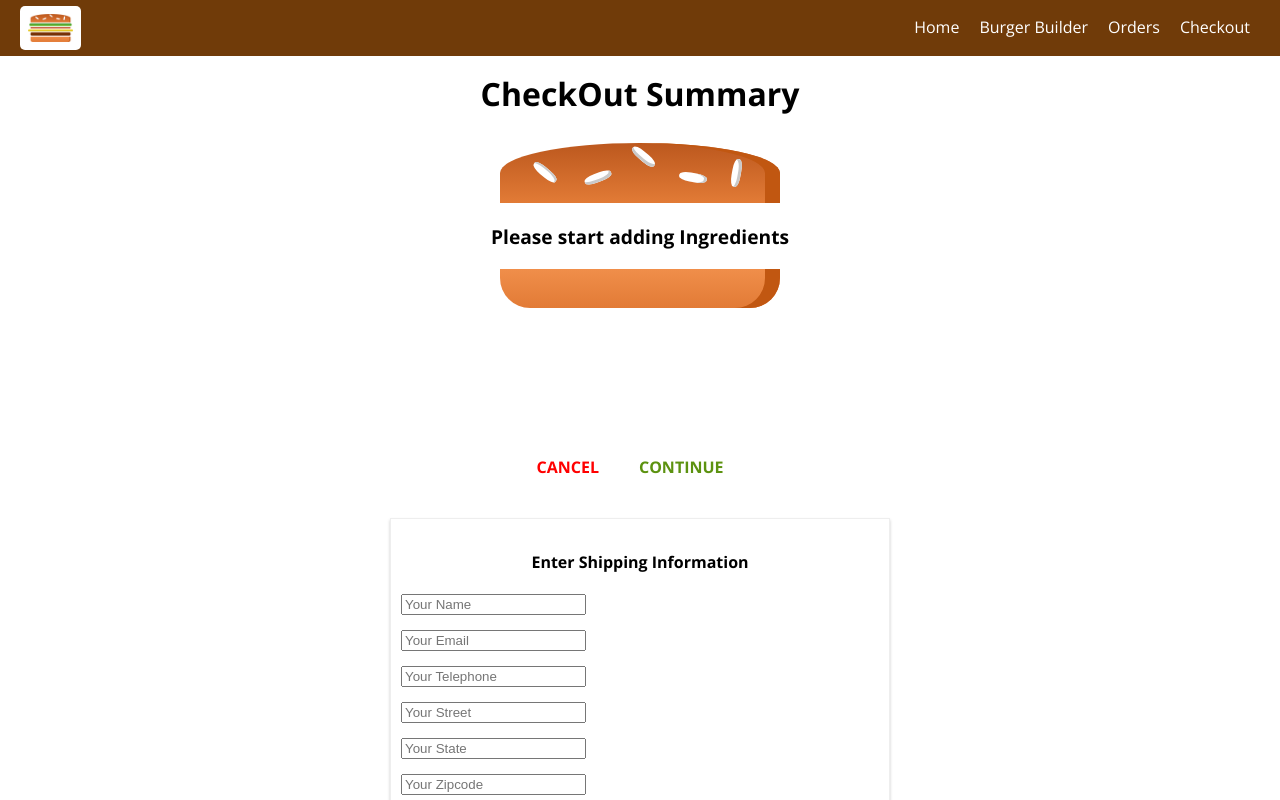
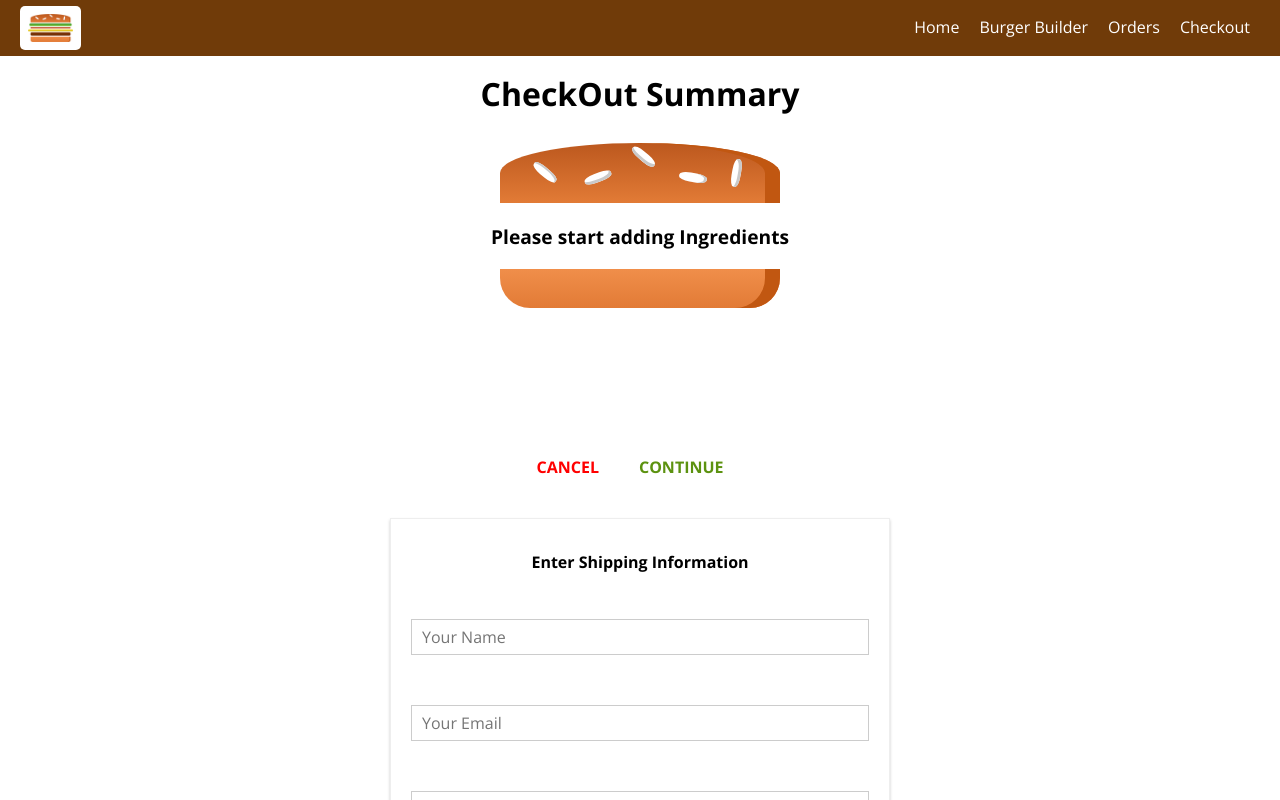
Before and after one commit to dramalcolm/react-burger-builder-app, a React app: page /checkout in a window 1280 px wide. Both pictures are taken after a click on the button "CONTINUE". Shown: the top 800 px of the page. Built offline with nearby package versions, Linux system fonts and the light colour scheme.

Commit message:
Creating form dynamically

```diff
--- /dev/null
+++ b/src/components/UI/Input/Input.css
@@ -0,0 +1,28 @@
+.Input{
+    width: 100%;
+    padding: 10px;
+    box-sizing: border-box;
+
+}
+
+.Label{
+    font-weight: bold;
+    display: block;
+    margin-bottom: 8px;
+}
+
+.InputElement{
+    outline: none;
+    border:1px solid #ccc;
+    background-color: #fff;
+    font: inherit;
+    padding: 6px 10px;
+    display: block;
+    width: 100%;
+    box-sizing: border-box;
+}
+
+.InputElement:focus{
+    outline: none;
+    background-color: #ccc;
+}
--- /dev/null
+++ b/src/components/UI/Input/Input.js
@@ -0,0 +1,50 @@
+import React from 'react';
+import classes from './Input.css';
+
+const input = (props) => {
+
+    let inputElement = null;
+
+    switch(props.elementType){
+        case ('input'):
+        inputElement = <input
+            className={classes.InputElement}
+            {...props.elementConfig}
+            value={props.value}
+            onChange={props.changed}/>;
+            break;
+        case ('textarea'):
+            inputElement = <input
+                className={classes.InputElement}
+                {...props.elementConfig}
+                value={props.value}
+                onChange={props.changed}/>;
+            break;
+        case ('select'):
+        inputElement =
+        (<select
+            className={classes.InputElement}
+            onChange={props.changed}>
+                {props.elementConfig.options.map(option =>(
+                    <option key={option.value} value={option.value}>{option.displayValue}</option>
+                ))}
+        </select>);
+            break;
+        default:
+            inputElement = <input
+                className={classes.InputElement}
+                {...props.elementConfig}
+                value={props.value}
+                onChange={props.changed}/>;
+            break;
+    }
+
+    return (
+        <div className={classes.Input}>
+            <label className={classes.Label}>{props.label}</label>
+            {inputElement}
+        </div>
+    );
+};
+
+export default input;
--- a/src/containers/CheckOut/Shipping/Shipping.js
+++ b/src/containers/CheckOut/Shipping/Shipping.js
@@ -4,21 +4,78 @@ import classes from './Shipping.css';
 import axios from '../../../axios-order';
 import Spinner from '../../../components/UI/Spinner/Spinner';
 import Aux from '../../../hoc/Aux/Aux';
+import Input from '../../../components/UI/Input/Input';
 
 class Shipping extends Component{
     state = {
         ingredients: [],
-        customer:{
-            name: '',
-            tel: '',
-            address: {
-                street: '',
-                state: '',
-                zipCode: '',
-                country: ''
+        orderForm:{
+            name: {
+                elementType: 'input',
+                elementConfig:{
+                    type:'text',
+                    placeholder: 'Your Name'
+                },
+                value: ''
             },
-            email: '',
-            deliveryMethod: '',
+            email: {
+                elementType: 'input',
+                elementConfig:{
+                    type:'email',
+                    placeholder: 'Your Email'
+                },
+                value: ''
+            },
+            tel: {
+                elementType: 'input',
+                elementConfig:{
+                    type:'telephone',
+                    placeholder: 'Telephone Number'
+                },
+                value: ''
+            },
+            street: {
+                elementType: 'input',
+                elementConfig:{
+                    type:'text',
+                    placeholder: '124 Test Street Apt 1245'
+                },
+                value: ''
+            },
+            state: {
+                elementType: 'input',
+                elementConfig:{
+                    type:'text',
+                    placeholder: 'State'
+                },
+                value: ''
+            },
+            zipCode: {
+                elementType: 'input',
+                elementConfig:{
+                    type:'number',
+                    placeholder: 'ZipCode'
+                },
+                value: ''
+            },
+            country: {
+                elementType: 'input',
+                elementConfig:{
+                    type:'text',
+                    placeholder: 'Your Country'
+                },
+                value: ''
+            },
+            deliveryMethod: {
+                elementType: 'select',
+                elementConfig:{
+                    options: [
+                        {value: 'fastest', displayValue: 'Fastest'},
+                        {value: 'normal', displayValue: 'Normal'},
+                    ]
+                },
+                value: ''
+            },
         },
         loading: false,
     }
@@ -27,24 +84,32 @@ class Shipping extends Component{
         //console.log(this.props);
     }
 
-    placeOrderHandler= () => {
-        //alert('clicked');
+    inputChangeHandler = (event,inputIdentifier) =>{
+        const updatedOrderForm = {
+            ...this.state.orderForm
+        }
+        const updateFormElement = {
+            ...updatedOrderForm[inputIdentifier]
+        }
+
+        updateFormElement.value = event.target.value;
+        updatedOrderForm[inputIdentifier] = updateFormElement;
+        this.setState({orderForm:updatedOrderForm});
+    }
+
+    placeOrderHandler= (event) => {
+        event.preventDefault();
         this.setState({loading:true});
+
+        const formData = {};
+        for(let formElementIdentifier in this.state.orderForm){
+            formData[formElementIdentifier] = this.state.orderForm[formElementIdentifier].value;
+        }
+
         const order = {
             ingredients: this.props.ingredients,
             price: this.props.price, //not a setup to using in production, should calculate on backend
-            customer:{
-                name: 'Douglas Malcolm',
-                tel: '(876) 555-555',
-                address: {
-                    street: '124 Test Street Apt 1245',
-                    state: 'New Test',
-                    zipCode: '00000',
-                    country: 'Jamaica'
-                },
-                email: 'test@test.com',
-                deliveryMethod: 'fastest',
-            }
+            customer: formData,
         }
 
         axios.post('/orders.json',order)
@@ -61,18 +126,31 @@ class Shipping extends Component{
     }
 
     render(){
+
+        const formElementArray = [];
+        for(let key in this.state.orderForm){
+            formElementArray.push({
+                id: key,
+                config: this.state.orderForm[key]
+            });
+        }
+
+        //console.log(formElementArray);
+
+
         let form = <Aux>
-            <form>
+            <form onSubmit={this.placeOrderHandler}>
                 <h4>Enter Shipping Information</h4>
-                <input type="text" name="name" placeholder="Your Name" />
-                <input type="text" name="email" placeholder="Your Email" />
-                <input type="text" name="telephone" placeholder="Your Telephone" />
-                <input type="text" name="street" placeholder="Your Street" />
-                <input type="text" name="state" placeholder="Your State" />
-                <input type="text" name="zipcode" placeholder="Your Zipcode" />
-                <input type="text" name="country" placeholder="Your Country" />
-                <input type="text" name="deliveryMethod" placeholder="Delivery Option" />
-                <Button btntype="Success" clicked={this.placeOrderHandler}>ORDER</Button>
+
+                {formElementArray.map(element=>(
+                    <Input
+                        key={element.id}
+                        elementType={element.config.elementType}
+                        elementConfig={element.config.elementConfig}
+                        value={element.config.value}
+                        changed={(event)=>this.inputChangeHandler(event,element.id)}/>
+                ))}
+                <Button btntype="Success" >ORDER</Button>
             </form>
         </Aux>;
 
--- a/src/containers/Orders/Orders.js
+++ b/src/containers/Orders/Orders.js
@@ -33,7 +33,7 @@ class Orders extends Component{
 
         //console.log(this.state.orders);
 
-        let orders = '';
+        //let orders = '';
         /*
         let trans_ingredients = Object.keys(this.state.orders)
         .map(igKey => {
@@ -54,10 +54,10 @@ class Orders extends Component{
             ingredients={trans_ingredients[igkey]['in']}
             price={trans_ingredients[igkey]['price']}/>
         });
-*/
-        if(this.state.loading){
-            orders = <Spinner/>;
-        }
+        */
+        //if(this.state.loading){
+            //orders = <Spinner/>;
+        //}
 
         return(
             <div>
```
